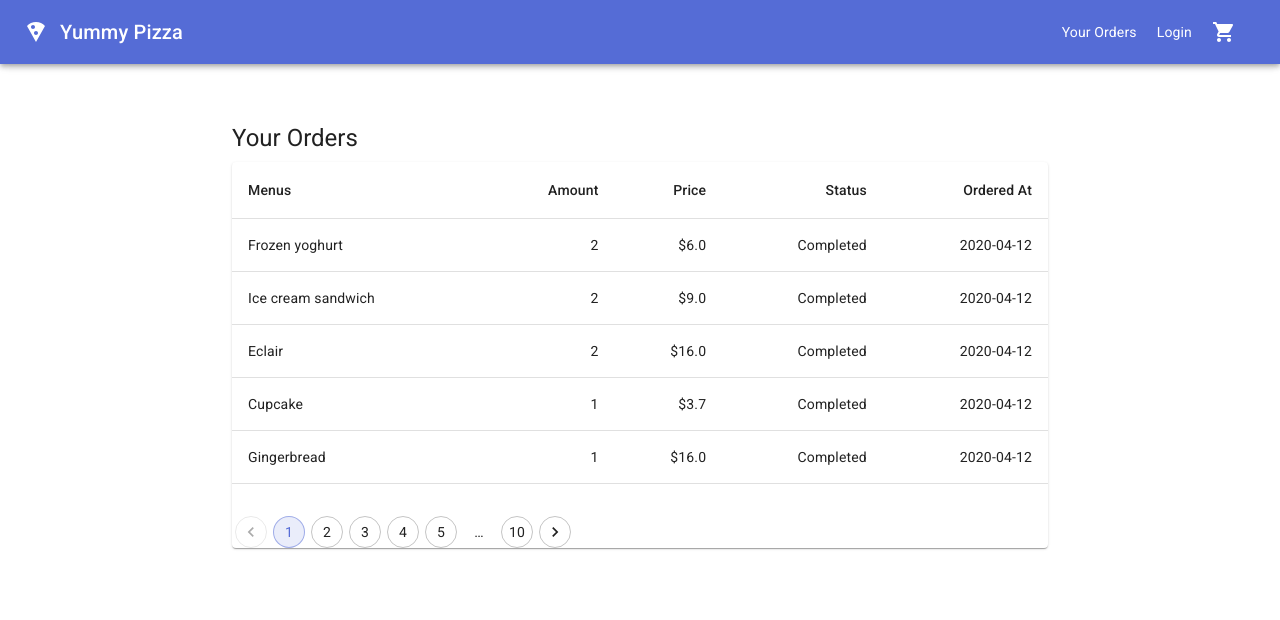
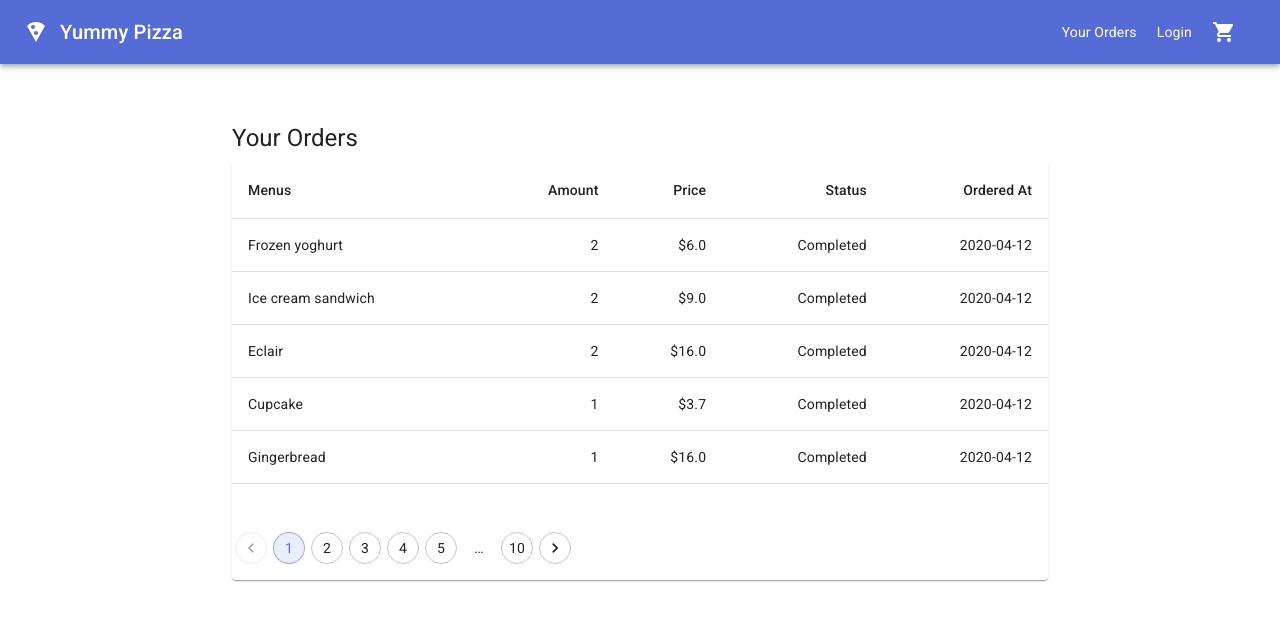
Before and after one commit to krismp/yummy-pizza-frontend, a Next.js app: page /orders in a window 1280 px wide. Shown: the top 620 px of the page. Built offline with nearby package versions, Linux system fonts and the light colour scheme.

Commit message:
Create order page

```diff
--- a/pages/orders.js
+++ b/pages/orders.js
@@ -16,7 +16,7 @@ const useStyles = makeStyles({
     minWidth: 650,
   },
   pagination: {
-    padding: `2rem 0`,
+    padding: `3rem 0`,
     height: `2rem`
   }
 });
```
